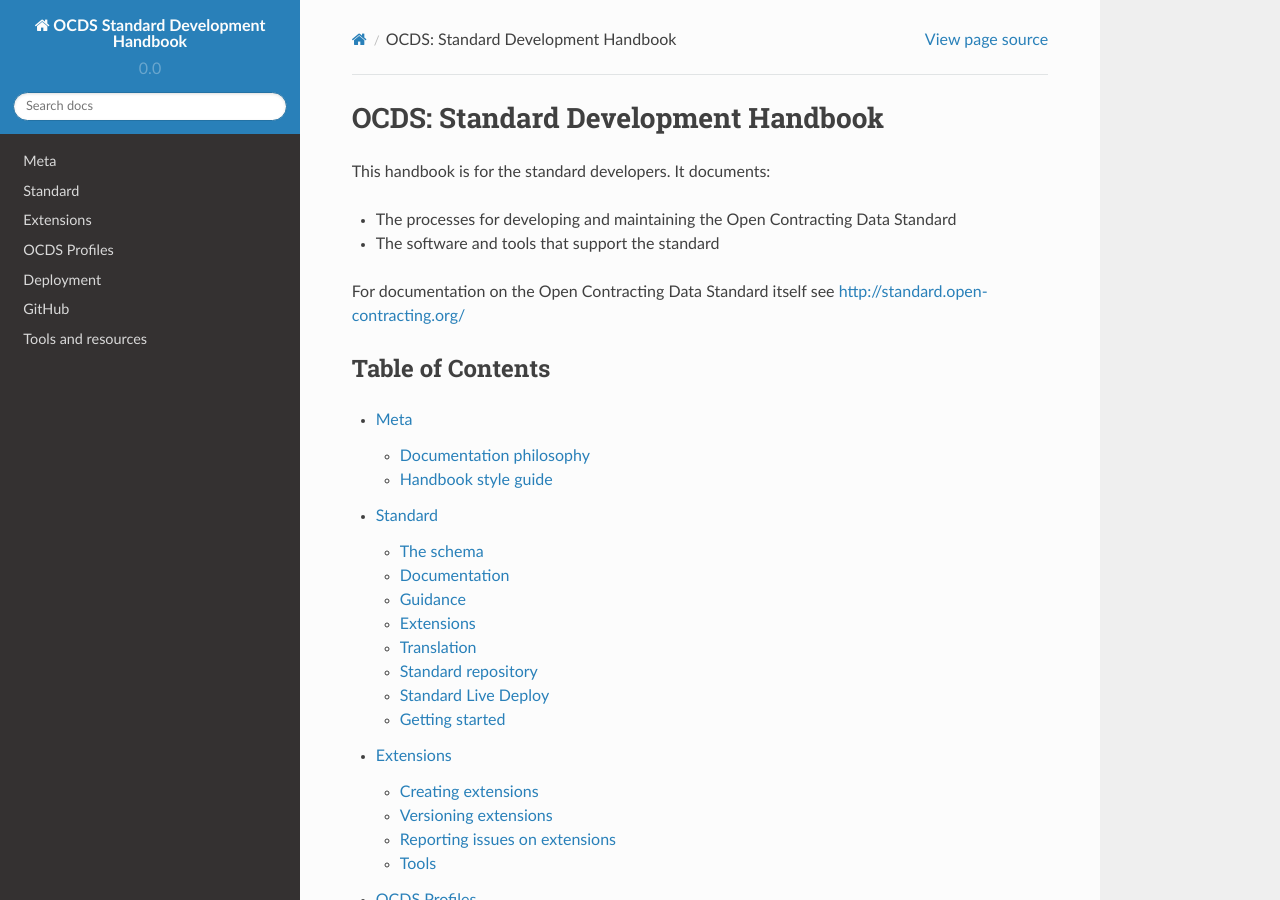
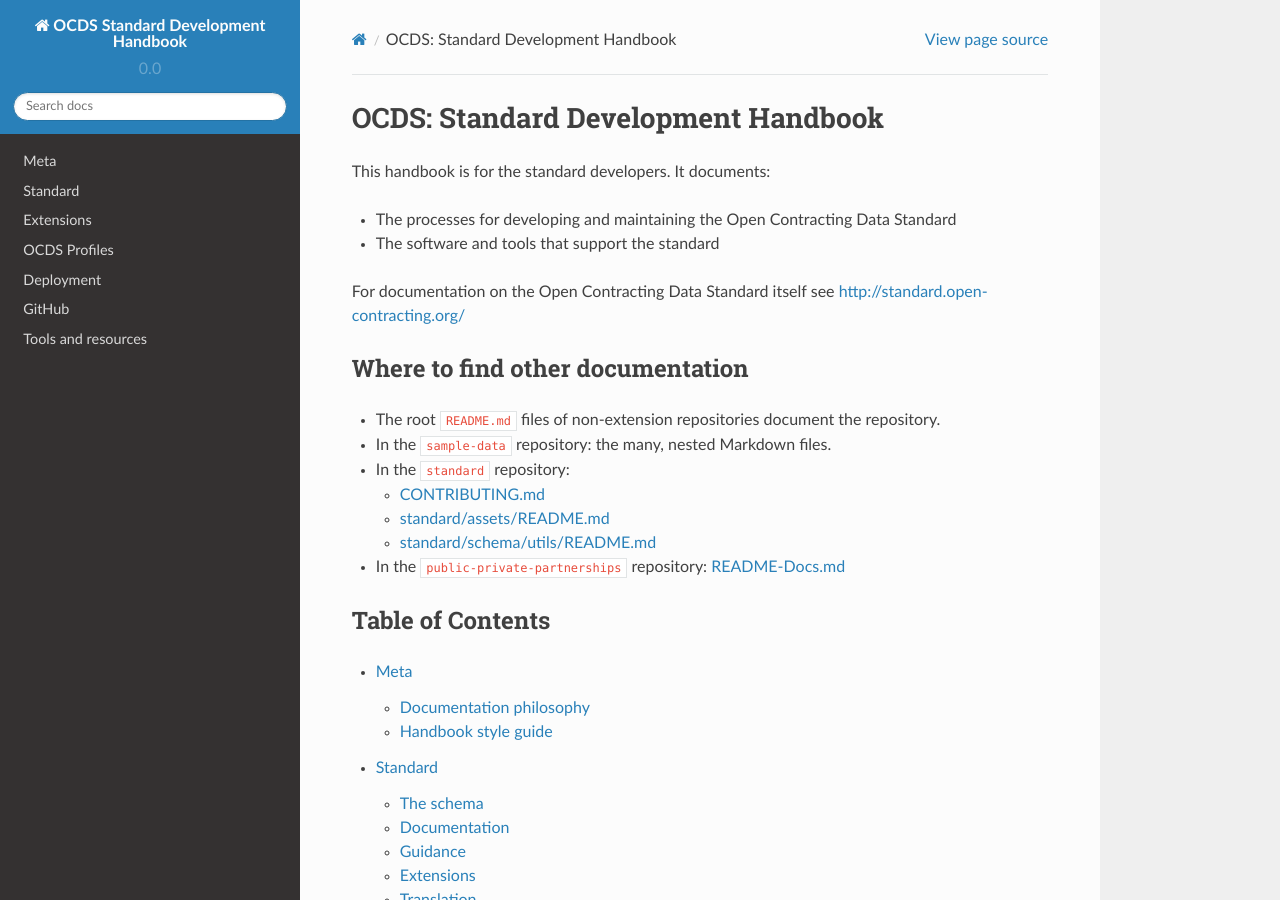
Before and after one commit to open-contracting/standard-development-handbook, a Sphinx documentation site: the page built from docs/index.md, in a window 1280 px wide and 900 px high. Built offline with Sphinx 7.4.7 and the Read the Docs theme 2.0.0, drawn with Linux system fonts in a browser that asks for light colours.

Commit message:
List developer documentation locations, closes #37

```diff
--- a/docs/index.md
+++ b/docs/index.md
@@ -6,6 +6,16 @@
 * The software and tools that support the standard
 
 For documentation on the Open Contracting Data Standard itself see [http://standard.open-contracting.org/](http://standard.open-contracting.org/)
+
+## Where to find other documentation
+
+* The root `README.md` files of non-extension repositories document the repository.
+* In the `sample-data` repository: the many, nested Markdown files.
+* In the `standard` repository:
+   * [CONTRIBUTING.md](https://github.com/open-contracting/standard/blob/HEAD/CONTRIBUTING.md)
+   * [standard/assets/README.md](https://github.com/open-contracting/standard/blob/HEAD/standard/assets/README.md)
+   * [standard/schema/utils/README.md](https://github.com/open-contracting/standard/blob/HEAD/standard/schema/utils/README.md)
+* In the `public-private-partnerships` repository: [README-Docs.md](https://github.com/open-contracting/public-private-partnerships/blob/master/README-Docs.md)
 
 ## Table of Contents
 
```
